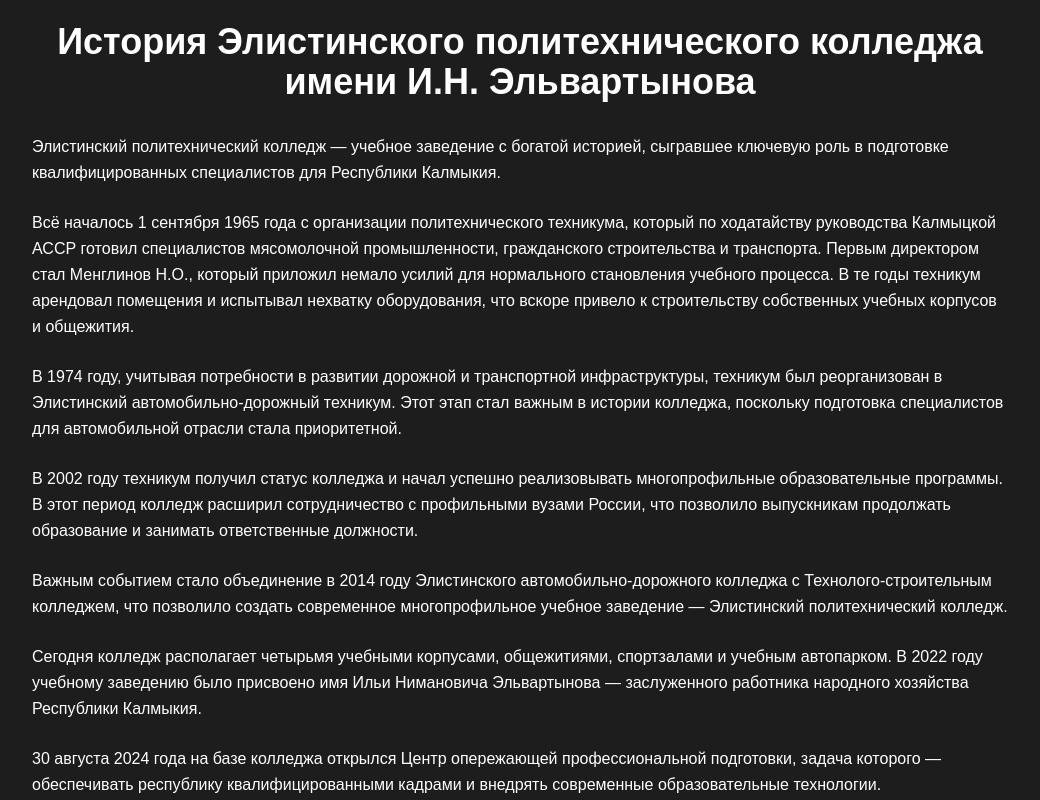
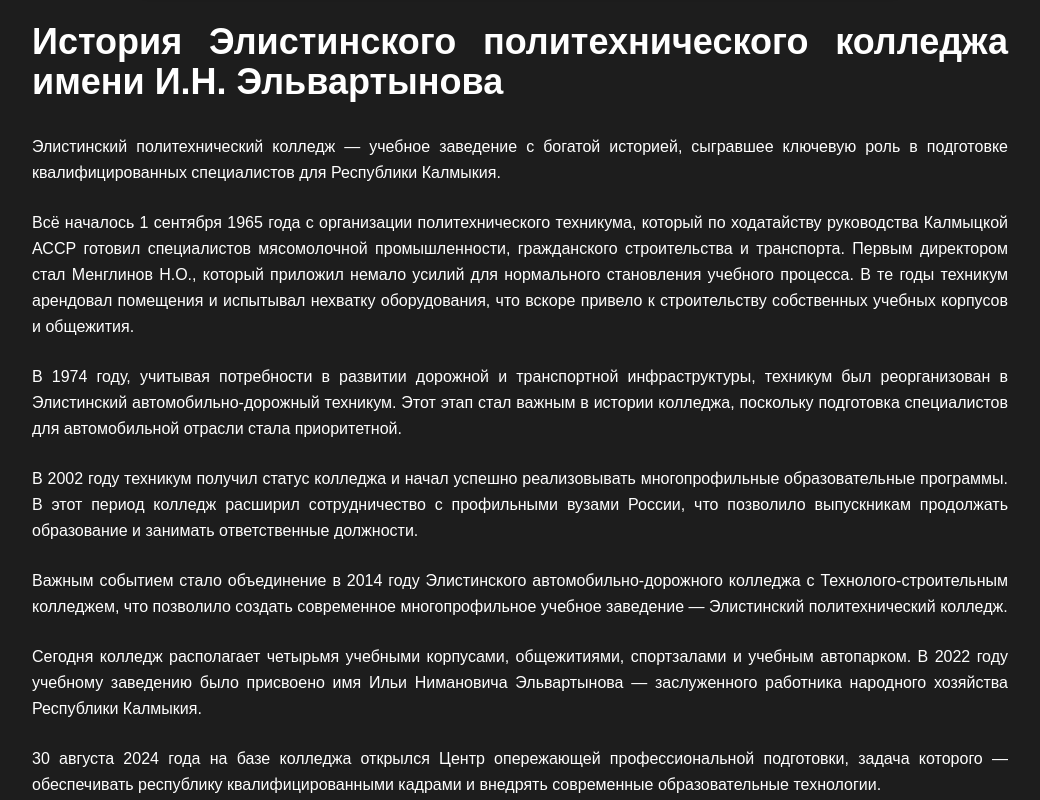
Before and after one commit to YgorBaddz/eptk-museum, a Next.js app: page /history in a window 1280 px wide. Shown: the part 600-1400 px from the top of the page, without its empty margins (120-1160 px from the left). Built offline with nearby package versions, Linux system fonts and the light colour scheme.

Commit message:
текст до конца выравнивание

```diff
--- a/src/app/history/page.jsx
+++ b/src/app/history/page.jsx
@@ -15,17 +15,17 @@ const History = () => {
         />
       </div>
 
-      <h1 className="text-4xl font-bold mb-8 text-center">
+      <h1 className="text-4xl font-bold mb-8 text-center text-justify">
         История Элистинского политехнического колледжа имени И.Н. Эльвартынова
       </h1>
 
-      <p className="mb-6 leading-relaxed">
+      <p className="mb-6 leading-relaxed text-justify">
         Элистинский политехнический колледж — учебное заведение с богатой
         историей, сыгравшее ключевую роль в подготовке квалифицированных
         специалистов для Республики Калмыкия.
       </p>
 
-      <p className="mb-6 leading-relaxed">
+      <p className="mb-6 leading-relaxed text-justify">
         Всё началось 1 сентября 1965 года с организации политехнического
         техникума, который по ходатайству руководства Калмыцкой АССР готовил
         специалистов мясомолочной промышленности, гражданского строительства и
@@ -35,7 +35,7 @@ const History = () => {
         вскоре привело к строительству собственных учебных корпусов и общежития.
       </p>
 
-      <p className="mb-6 leading-relaxed">
+      <p className="mb-6 leading-relaxed text-justify">
         В 1974 году, учитывая потребности в развитии дорожной и транспортной
         инфраструктуры, техникум был реорганизован в Элистинский
         автомобильно-дорожный техникум. Этот этап стал важным в истории
@@ -43,7 +43,7 @@ const History = () => {
         стала приоритетной.
       </p>
 
-      <p className="mb-6 leading-relaxed">
+      <p className="mb-6 leading-relaxed text-justify">
         В 2002 году техникум получил статус колледжа и начал успешно
         реализовывать многопрофильные образовательные программы. В этот период
         колледж расширил сотрудничество с профильными вузами России, что
@@ -51,28 +51,28 @@ const History = () => {
         должности.
       </p>
 
-      <p className="mb-6 leading-relaxed">
+      <p className="mb-6 leading-relaxed text-justify">
         Важным событием стало объединение в 2014 году Элистинского
         автомобильно-дорожного колледжа с Технолого-строительным колледжем, что
         позволило создать современное многопрофильное учебное заведение —
         Элистинский политехнический колледж.
       </p>
 
-      <p className="mb-6 leading-relaxed">
+      <p className="mb-6 leading-relaxed text-justify">
         Сегодня колледж располагает четырьмя учебными корпусами, общежитиями,
         спортзалами и учебным автопарком. В 2022 году учебному заведению было
         присвоено имя Ильи Нимановича Эльвартынова — заслуженного работника
         народного хозяйства Республики Калмыкия.
       </p>
 
-      <p className="mb-6 leading-relaxed">
+      <p className="mb-6 leading-relaxed text-justify">
         30 августа 2024 года на базе колледжа открылся Центр опережающей
         профессиональной подготовки, задача которого — обеспечивать республику
         квалифицированными кадрами и внедрять современные образовательные
         технологии.
       </p>
 
-      <p className="leading-relaxed">
+      <p className="leading-relaxed text-justify">
         Элистинский политехнический колледж продолжает традиции качественной
         подготовки специалистов, активно участвует в региональных и
         всероссийских конкурсах и чемпионатах, и является опорой
```
